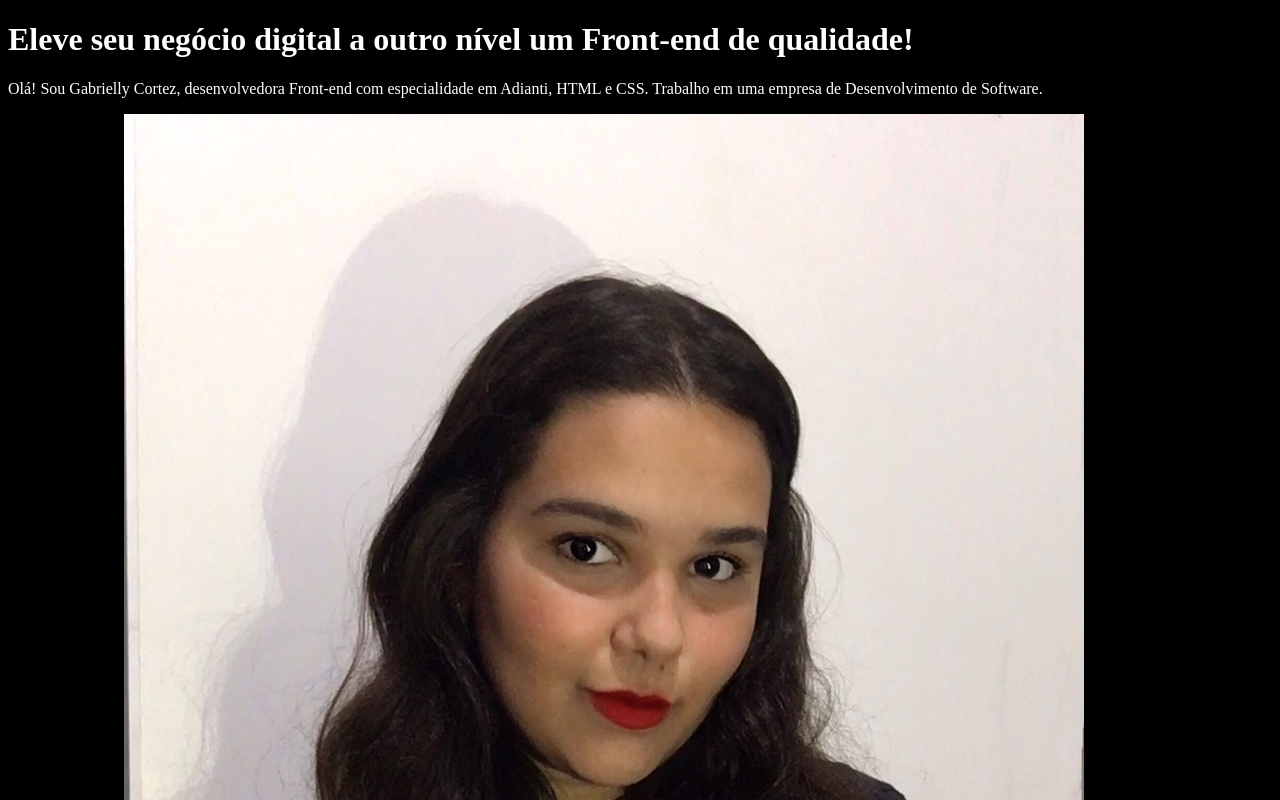
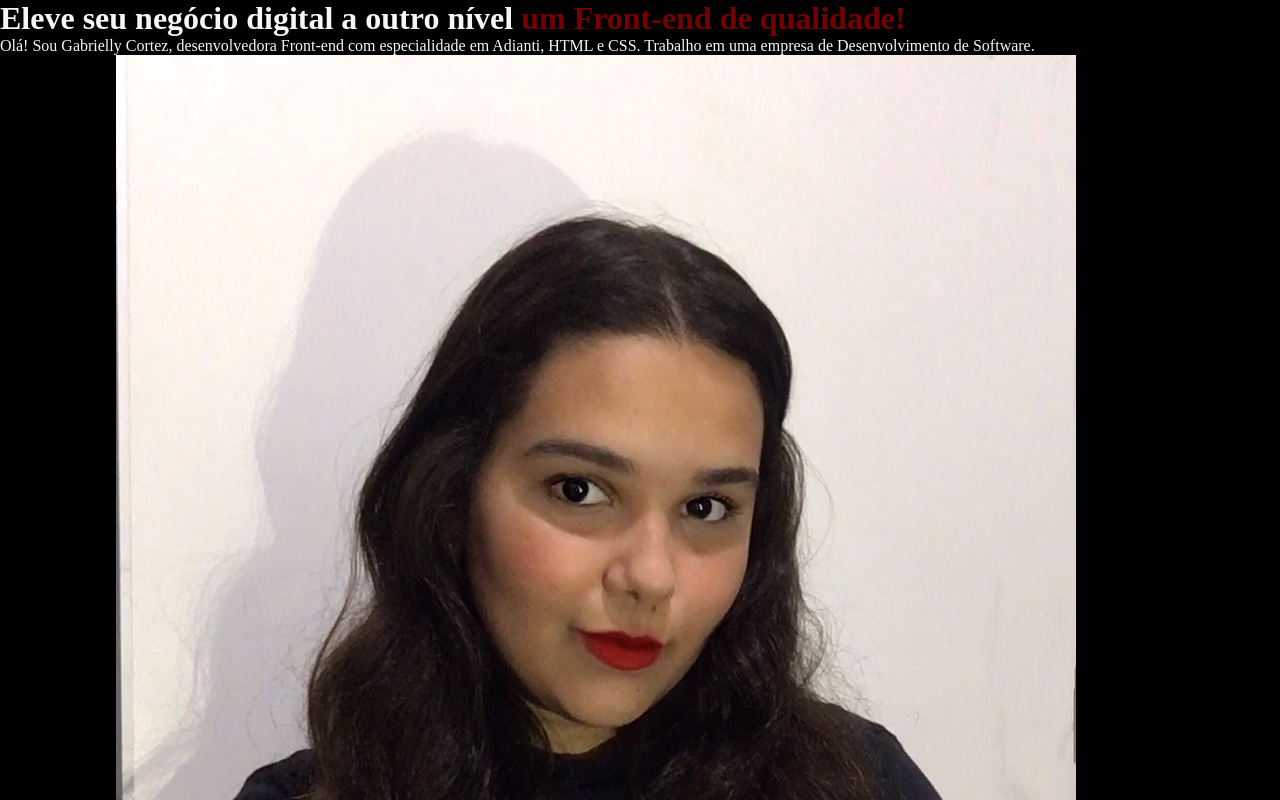
Before and after one commit to gabriellycortez/portfolio_alura, a plain HTML site: page index.html in a window 1280 px wide. Shown: the top 800 px of the page. Drawn offline with Linux system fonts and the light colour scheme.

Commit message:
adicionando classe as tag

```diff
--- a/index.html
+++ b/index.html
@@ -9,7 +9,7 @@
 <body>
     <header></header>
     <main>
-       <h1>Eleve seu negócio digital a outro nível <strong>um Front-end de qualidade!</strong></h1>
+       <h1>Eleve seu negócio digital a outro nível <strong class="titulo-destaque">um Front-end de qualidade!</strong></h1>
        <p>Olá! Sou Gabrielly Cortez, desenvolvedora Front-end com especialidade em Adianti, HTML e CSS. Trabalho em uma empresa de Desenvolvimento  de Software.</p>
        <a href="https://www.instagram.com/bibiscortez/">Instagram</a>
        <a href="https://github.com/gabriellycortez">Github</a>
--- a/style.css
+++ b/style.css
@@ -1,4 +1,15 @@
+* {
+    padding: 0;
+    margin: 0;
+
+}
 body {
-    background-color: black;
-    color: white;
+    background: rgb(0, 0, 0);
+    color: #f6f6f6;
 }
+
+.titulo-destaque {
+    color:rgb(117, 0, 0);
+    /*border: 1px solid rgb(117, 0, 0);
+    padding: 10px;*/
+}
```
